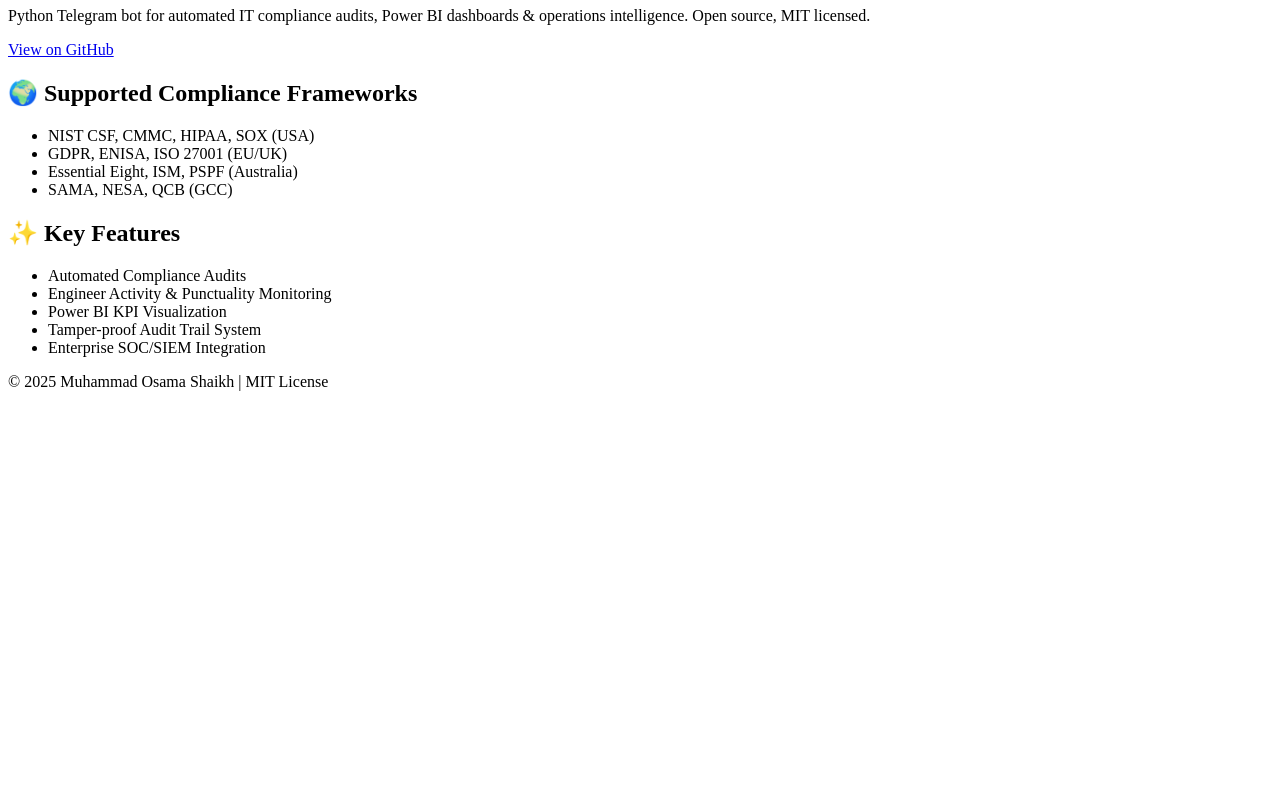
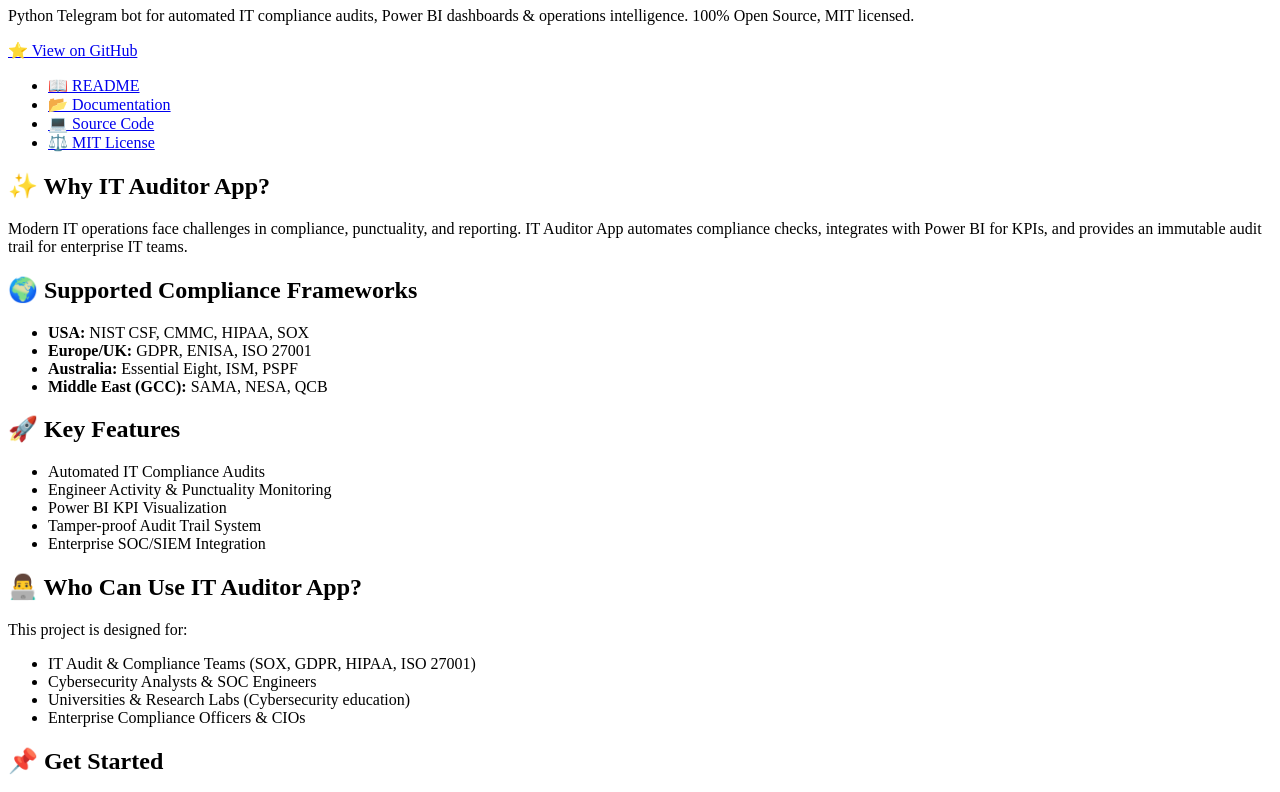
Before and after one commit to MOsamaShaikh15TL125/it-auditor-app, a plain HTML site: page docs/index.html in a window 1280 px wide. Shown: the part 74-866 px from the top of the page. Before the commit the page ends 800 px from the top, so only its background shows below. Drawn offline with Linux system fonts and the light colour scheme.

Commit message:
Update index.html

```diff
--- a/docs/index.html
+++ b/docs/index.html
@@ -3,47 +3,114 @@
 <head>
   <meta charset="UTF-8">
   <meta name="viewport" content="width=device-width, initial-scale=1.0">
-  <title>IT Auditor App – Automated IT Compliance & Operations Oversight</title>
-  <meta name="description" content="IT Auditor App – Python Telegram bot for automated compliance audits, Power BI reporting, and engineer activity monitoring. Supports NIST, GDPR, HIPAA, ISO27001, Essential Eight. Open Source, MIT Licensed.">
-  <meta name="keywords" content="IT Auditor App, Python Telegram Bot, AI, Operations Intelligence, Compliance Automation, Power BI, NIST, GDPR, HIPAA, ISO27001, Essential Eight, Cybersecurity, IEEE, Research, R&D, Audit Automation, USA, UK, Europe, Australia, China, Education, MIT, Stanford, Oxford, Cambridge, Harvard">
+  <title>IT Auditor App – Open Source IT Compliance & Security Automation</title>
+
+  <!-- SEO Meta -->
+  <meta name="description" content="IT Auditor App – Open-source Python Telegram bot for IT compliance audits, Power BI reporting, and engineer activity monitoring. Supports NIST, GDPR, HIPAA, ISO27001, Essential Eight, SAMA, NESA. MIT Licensed.">
+  <meta name="keywords" content="IT Auditor App, Python Telegram Bot, AI, Compliance Automation, Power BI, Cybersecurity, ISO 27001, GDPR, HIPAA, NIST, Essential Eight, SOX, CMMC, Audit Trail, SOC SIEM Integration, Open Source, MIT License, Research, Education">
   <meta name="author" content="Muhammad Osama Shaikh (15TL125)">
-  <meta property="og:title" content="IT Auditor App – Automated IT Compliance & Operations Oversight">
-  <meta property="og:description" content="Open-source Python Telegram bot for compliance audits, operations oversight, Power BI dashboards, and IT team monitoring. Targeting global enterprise & education sectors.">
+  <meta name="robots" content="index, follow">
+
+  <!-- Open Graph (Social Sharing) -->
+  <meta property="og:title" content="IT Auditor App – Open Source IT Compliance & Security Automation">
+  <meta property="og:description" content="Python Telegram bot for automated compliance audits, Power BI dashboards, and IT team monitoring.">
   <meta property="og:type" content="website">
-  <meta property="og:url" content="https://MOsamaShaikh15TL125.github.io/it-auditor-app/">
+  <meta property="og:url" content="https://github.com/MOsamaShaikh15TL125/it-auditor-app">
   <meta property="og:image" content="https://raw.githubusercontent.com/MOsamaShaikh15TL125/it-auditor-app/main/assets/social-preview.png">
+
+  <!-- Twitter Card -->
   <meta name="twitter:card" content="summary_large_image">
-  <link rel="canonical" href="https://MOsamaShaikh15TL125.github.io/it-auditor-app/">
+
+  <!-- Canonical -->
+  <link rel="canonical" href="https://github.com/MOsamaShaikh15TL125/it-auditor-app">
+
+  <!-- Favicon -->
+  <link rel="icon" href="https://raw.githubusercontent.com/MOsamaShaikh15TL125/it-auditor-app/main/assets/favicon.png" type="image/png">
+
+  <!-- Schema.org Markup for Rich Snippets -->
+  <script type="application/ld+json">
+  {
+    "@context": "https://schema.org",
+    "@type": "SoftwareApplication",
+    "name": "IT Auditor App",
+    "operatingSystem": "Linux, Windows, MacOS",
+    "applicationCategory": "IT Compliance, Security Audit, DevOps Automation",
+    "creator": {
+      "@type": "Person",
+      "name": "Muhammad Osama Shaikh",
+      "identifier": "15TL125"
+    },
+    "description": "Open-source Python Telegram bot for IT compliance audits, Power BI reporting, and engineer monitoring. Supports NIST, GDPR, HIPAA, ISO27001, Essential Eight, SAMA, NESA.",
+    "softwareVersion": "1.0.0",
+    "license": "https://opensource.org/licenses/MIT",
+    "url": "https://github.com/MOsamaShaikh15TL125/it-auditor-app",
+    "image": "https://raw.githubusercontent.com/MOsamaShaikh15TL125/it-auditor-app/main/assets/social-preview.png"
+  }
+  </script>
 </head>
 <body>
   <header>
-    <h1>🔒 IT Auditor App</h1>
-    <p>Python Telegram bot for automated IT compliance audits, Power BI dashboards & operations intelligence. Open source, MIT licensed.</p>
-    <a href="https://github.com/MOsamaShaikh15TL125/it-auditor-app">View on GitHub</a>
+    <h1>🔒 IT Auditor App – Open Source Compliance & Security Automation</h1>
+    <p>Python Telegram bot for automated IT compliance audits, Power BI dashboards & operations intelligence. 100% Open Source, MIT licensed.</p>
+    <a href="https://github.com/MOsamaShaikh15TL125/it-auditor-app">⭐ View on GitHub</a>
   </header>
+
+  <nav>
+    <ul>
+      <li><a href="https://github.com/MOsamaShaikh15TL125/it-auditor-app#readme">📖 README</a></li>
+      <li><a href="https://github.com/MOsamaShaikh15TL125/it-auditor-app/tree/main/doc">📂 Documentation</a></li>
+      <li><a href="https://github.com/MOsamaShaikh15TL125/it-auditor-app/blob/main/it_audit_app.py">💻 Source Code</a></li>
+      <li><a href="https://opensource.org/licenses/MIT">⚖️ MIT License</a></li>
+    </ul>
+  </nav>
+
   <main>
+    <section>
+      <h2>✨ Why IT Auditor App?</h2>
+      <p>Modern IT operations face challenges in compliance, punctuality, and reporting. IT Auditor App automates compliance checks, integrates with Power BI for KPIs, and provides an immutable audit trail for enterprise IT teams.</p>
+    </section>
+
     <section>
       <h2>🌍 Supported Compliance Frameworks</h2>
       <ul>
-        <li>NIST CSF, CMMC, HIPAA, SOX (USA)</li>
-        <li>GDPR, ENISA, ISO 27001 (EU/UK)</li>
-        <li>Essential Eight, ISM, PSPF (Australia)</li>
-        <li>SAMA, NESA, QCB (GCC)</li>
+        <li><strong>USA:</strong> NIST CSF, CMMC, HIPAA, SOX</li>
+        <li><strong>Europe/UK:</strong> GDPR, ENISA, ISO 27001</li>
+        <li><strong>Australia:</strong> Essential Eight, ISM, PSPF</li>
+        <li><strong>Middle East (GCC):</strong> SAMA, NESA, QCB</li>
       </ul>
     </section>
+
     <section>
-      <h2>✨ Key Features</h2>
+      <h2>🚀 Key Features</h2>
       <ul>
-        <li>Automated Compliance Audits</li>
+        <li>Automated IT Compliance Audits</li>
         <li>Engineer Activity & Punctuality Monitoring</li>
         <li>Power BI KPI Visualization</li>
         <li>Tamper-proof Audit Trail System</li>
         <li>Enterprise SOC/SIEM Integration</li>
       </ul>
     </section>
+
+    <section>
+      <h2>👨‍💻 Who Can Use IT Auditor App?</h2>
+      <p>This project is designed for:</p>
+      <ul>
+        <li>IT Audit & Compliance Teams (SOX, GDPR, HIPAA, ISO 27001)</li>
+        <li>Cybersecurity Analysts & SOC Engineers</li>
+        <li>Universities & Research Labs (Cybersecurity education)</li>
+        <li>Enterprise Compliance Officers & CIOs</li>
+      </ul>
+    </section>
+
+    <section>
+      <h2>📌 Get Started</h2>
+      <p>Clone the repository and explore the <a href="https://github.com/MOsamaShaikh15TL125/it-auditor-app#readme">README</a> for setup instructions.</p>
+      <pre><code>git clone https://github.com/MOsamaShaikh15TL125/it-auditor-app.git</code></pre>
+    </section>
   </main>
+
   <footer>
-    <p>© 2025 Muhammad Osama Shaikh | MIT License</p>
+    <p>© 2025 Muhammad Osama Shaikh (15TL125) | <a href="https://opensource.org/licenses/MIT">MIT License</a></p>
   </footer>
 </body>
 </html>
```
